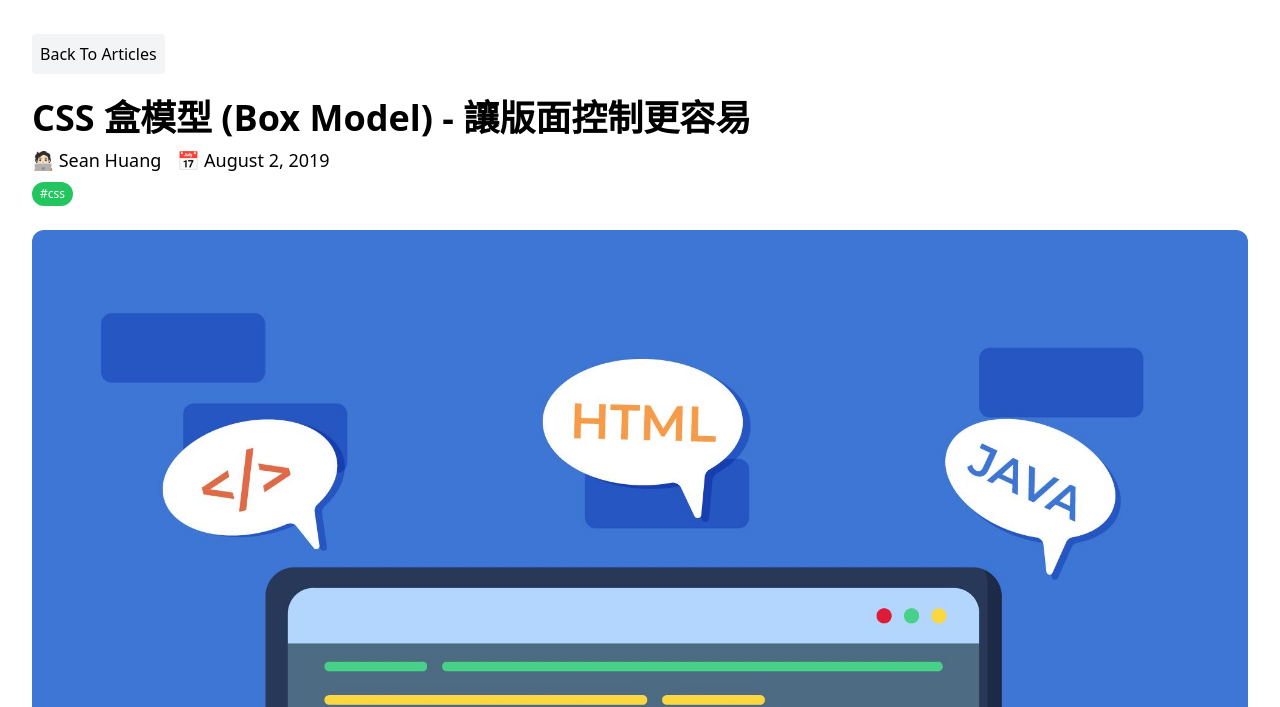
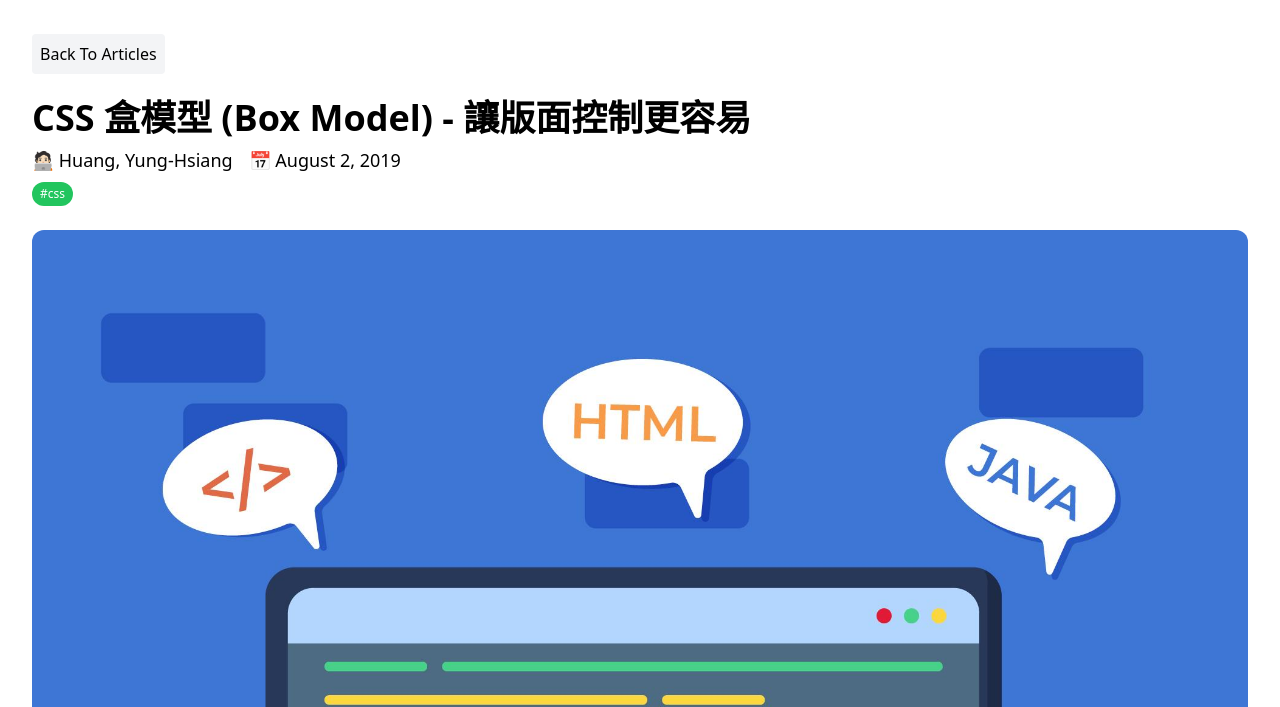
Before and after one commit to castle2668/astro-blog, an Astro site: page /articles/2019-08-02-css-box-model in a window 1280 px wide. Shown: the part 93-800 px from the top of the page. Built offline with nearby package versions, Linux system fonts and the light colour scheme; Astro itself is replaced by a stand-in of ours.

Commit message:
Update post author

```diff
--- a/src/content/blog/2019-08-02-css-box-model.md
+++ b/src/content/blog/2019-08-02-css-box-model.md
@@ -3,7 +3,7 @@
 excerpt: "自己計算元素的寬高真的很麻煩，很怕不小心漏算了 1 px，讓畫面不整齊…還好有盒模型幫我控制元素的各種寬高，使用過的都說讚，我也已經回不去了！"
 tags: ["css"]
 date: 2019-08-02
-author: "Sean Huang"
+author: "Huang, Yung-Hsiang"
 image: "development.jpg"
 slug: 2019-08-02-css-box-model
 ---
--- a/src/content/blog/2019-08-03-javascript-equal-operator.md
+++ b/src/content/blog/2019-08-03-javascript-equal-operator.md
@@ -3,7 +3,7 @@
 excerpt: "過去學過 Java、C 與 Python 都沒遇過這問題，沒想到在學習 JavaScript 時會遇到三等號與雙等號的問題，滿新奇的！"
 tags: ["javascript"]
 date: 2019-08-03
-author: "Sean Huang"
+author: "Huang, Yung-Hsiang"
 image: "javascript.png"
 slug: 2019-08-03-javascript-equal-operator
 ---
--- a/src/content/blog/2019-09-17-nuk-js-introduction.md
+++ b/src/content/blog/2019-09-17-nuk-js-introduction.md
@@ -3,7 +3,7 @@
 excerpt: "這學期終於選到 JS 課程了，很期待但又怕很難哈哈。總之就整理筆記，幫忙加深印象吧，往後複習期中期末考試應該有幫助。此篇將會介紹環境安裝、型別，與 ES6 的 let、const。"
 tags: ["nuk", "javascript"]
 date: 2019-09-17
-author: "Sean Huang"
+author: "Huang, Yung-Hsiang"
 image: "javascript.png"
 slug: 2019-09-17-nuk-js-introduction
 ---
--- a/src/content/blog/2019-09-18-nuk-js-function.md
+++ b/src/content/blog/2019-09-18-nuk-js-function.md
@@ -3,7 +3,7 @@
 excerpt: "原先想將 Function 與上一篇的 let 與 const 合併在同一篇，但由於篇幅會有些過長，因此決定另外寫一篇文章介紹函式。這篇文章會介紹函式的使用方式與觀念。"
 tags: ["nuk", "javascript"]
 date: 2019-09-18
-author: "Sean Huang"
+author: "Huang, Yung-Hsiang"
 image: "javascript.png"
 slug: 2019-09-18-nuk-js-function
 ---
--- a/src/content/blog/2019-09-27-nuk-js-operator.md
+++ b/src/content/blog/2019-09-27-nuk-js-operator.md
@@ -3,7 +3,7 @@
 excerpt: "到了第三篇，我們要介紹運算子以及條件式，之後會進入物件與陣列，一步一步學習 JS 的基礎。"
 tags: ["nuk", "javascript"]
 date: 2019-09-27
-author: "Sean Huang"
+author: "Huang, Yung-Hsiang"
 image: "javascript.png"
 slug: 2019-09-27-nuk-js-operator
 ---
--- a/src/content/blog/2019-09-30-nuk-js-array-object.md
+++ b/src/content/blog/2019-09-30-nuk-js-array-object.md
@@ -3,7 +3,7 @@
 excerpt: "此篇文章介紹陣列、物件、for 迴圈。"
 tags: ["nuk", "javascript"]
 date: 2019-09-30
-author: "Sean Huang"
+author: "Huang, Yung-Hsiang"
 image: "javascript.png"
 slug: 2019-09-30-nuk-js-array-object
 ---
--- a/src/content/blog/2019-10-01-nuk-js-ajax.md
+++ b/src/content/blog/2019-10-01-nuk-js-ajax.md
@@ -3,7 +3,7 @@
 excerpt: "這次要介紹如何用 AJAX 撈取資料。"
 tags: ["nuk", "javascript"]
 date: 2019-10-01
-author: "Sean Huang"
+author: "Huang, Yung-Hsiang"
 image: "javascript.png"
 slug: 2019-10-01-nuk-js-ajax
 ---
```
